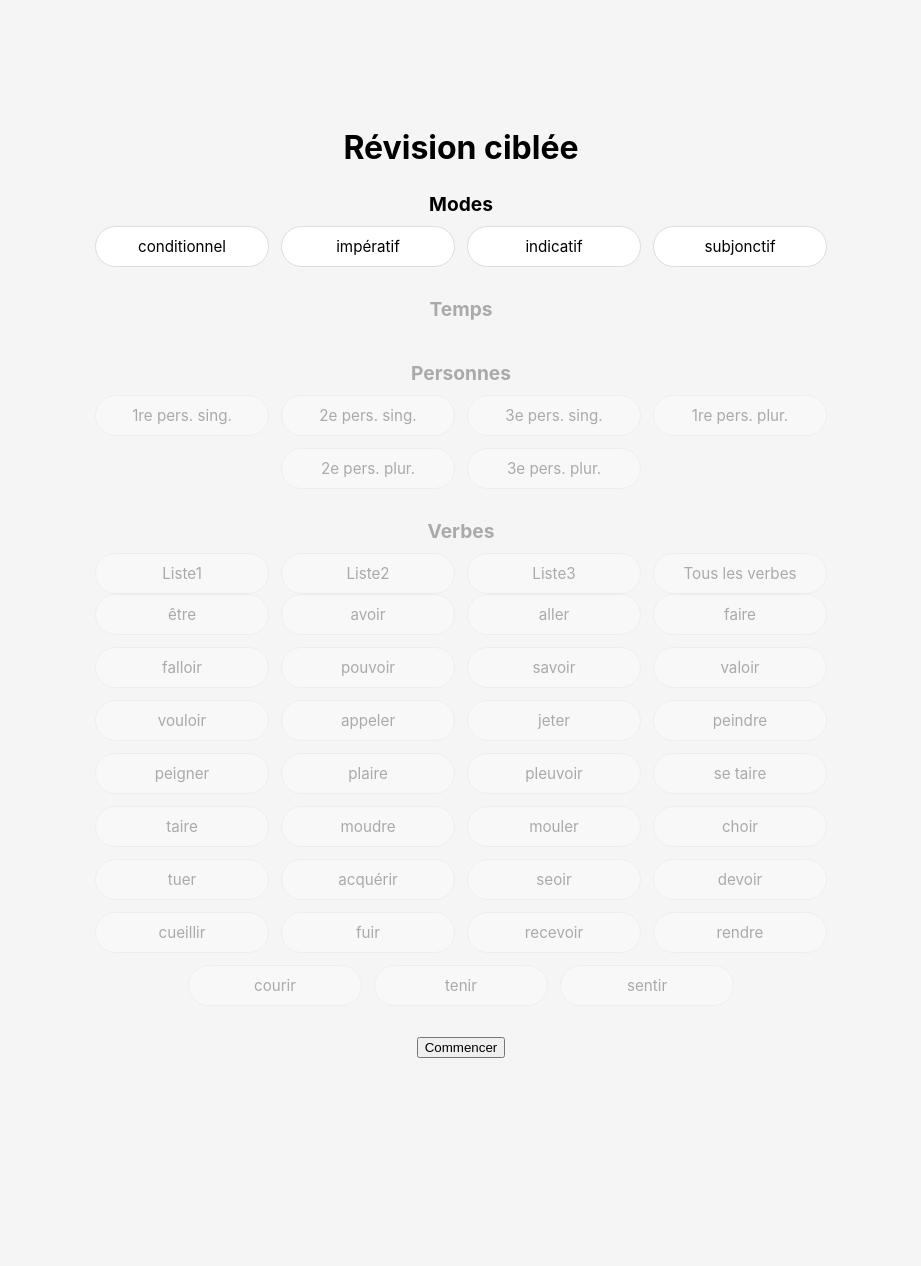
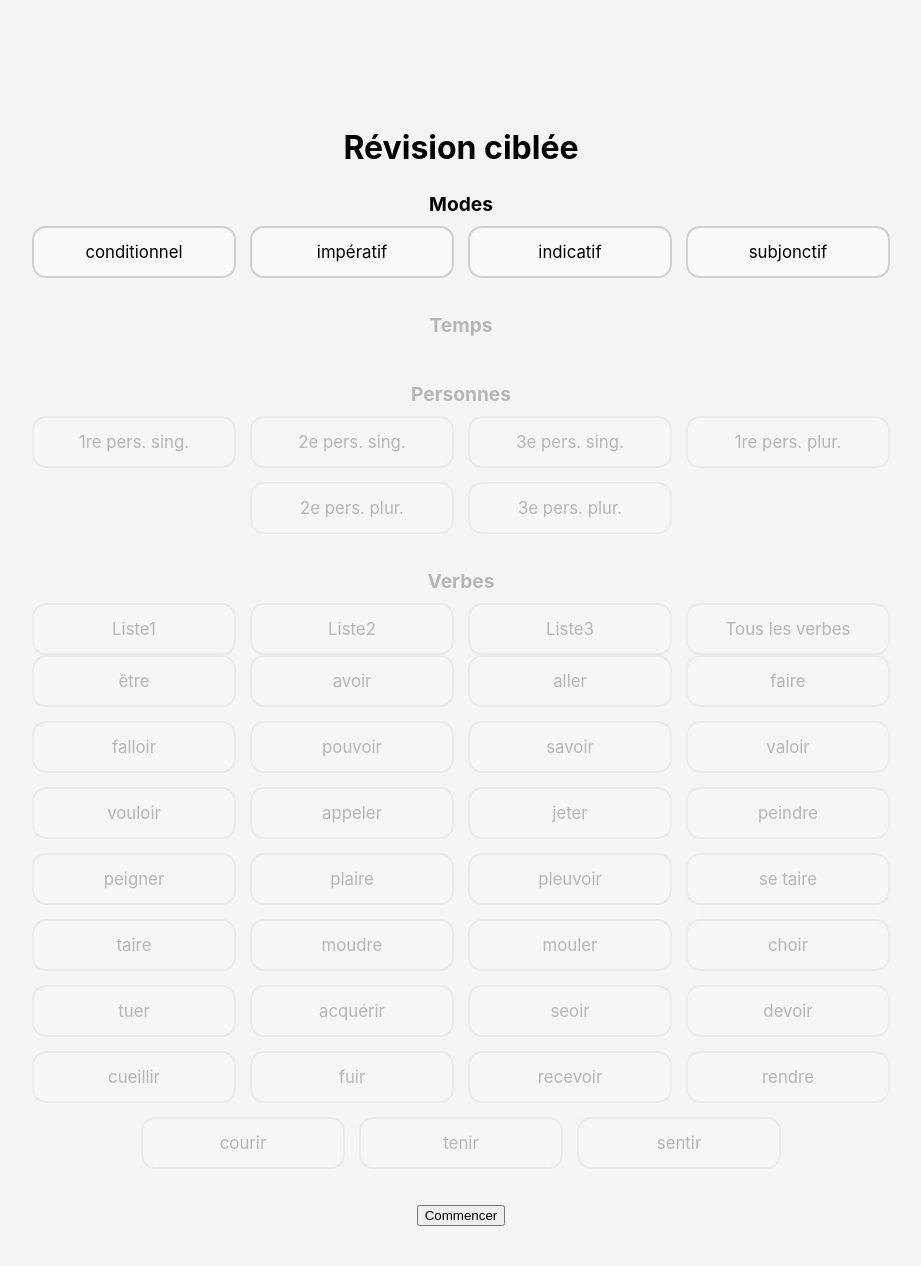
Before and after one commit to lemeilleurhackeur65645-cell/conjuguaisonv3, a Flask app: page /cible in a window 1280 px wide. Shown: the whole page, without its empty margins (179-1100 px from the left). Before the commit the page ends 1058 px from the top, so only its background shows below. Run offline with Flask 3, Linux system fonts and the light colour scheme.

Commit message:
Update style.css

```diff
--- a/static/style.css
+++ b/static/style.css
@@ -521,3 +521,47 @@ input:checked + .slider:before {
     color: #fff;
     border-color: #007bff;
 }
+.section {
+    margin-bottom: 35px;
+    opacity: 1;
+    transition: opacity 0.25s ease;
+}
+
+.section.disabled {
+    opacity: 0.25;
+    pointer-events: none;
+}
+
+.chips {
+    display: flex;
+    flex-wrap: wrap;
+    justify-content: center;
+    gap: 14px;
+}
+
+.chip {
+    display: inline-flex;
+    align-items: center;
+    justify-content: center;
+    min-width: 160px;
+    padding: 14px 20px;
+    border-radius: 14px;
+    border: 2px solid #d0d0d0;
+    background: #fafafa;
+    font-size: 1.05rem;
+    cursor: pointer;
+    transition: 0.25s ease;
+    user-select: none;
+}
+
+.chip input {
+    display: none;
+}
+
+.chip.active {
+    background: #007bff;
+    border-color: #007bff;
+    color: white;
+    box-shadow: 0 4px 12px rgba(0, 123, 255, 0.35);
+    transform: translateY(-2px);
+}
```
